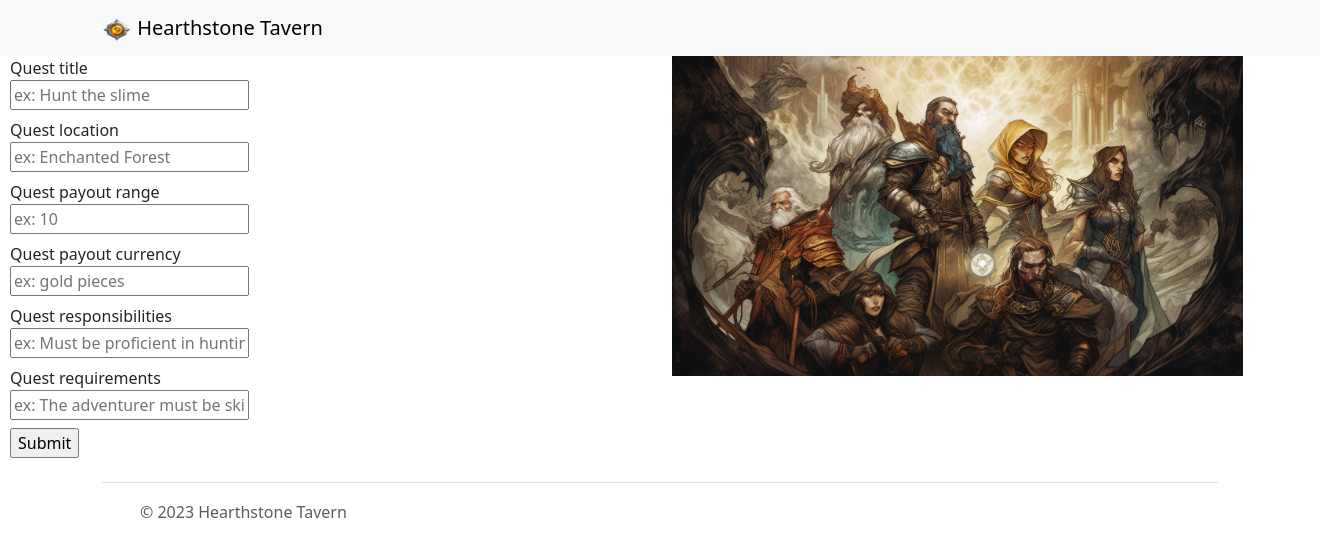
After one commit to ducanhvui123/project-career-website, a Flask app: template templates/quest_request.html in a window 1320 px wide. The commit adds this page. Shown: the top 557 px of the page. Run offline with Flask 3, Linux system fonts and the light colour scheme; the template is opened without the code that fills it, so the values that code supplies are empty.

Commit message:
project done

```diff
--- a/app.py
+++ b/app.py
@@ -1,5 +1,5 @@
 from flask import Flask, render_template, jsonify, request
-from database import load_jobs_from_db, load_job_from_db, add_application_to_db
+from database import load_jobs_from_db, load_job_from_db, add_application_to_db, add_new_quest_to_db
 
 app = Flask(__name__)
 app.config['STATIC_FOLDER'] = 'static'
@@ -36,6 +36,16 @@ def apply_to_job(id):
     # display data and acknowledgeemnt
     return render_template("application_submitted.html", application = data, job = job)
 
+@app.route("/quest/request", methods=['GET', 'POST'])
+def quest_request():
+    if request.method == 'POST':
+        # store form data into a dictionary
+        data = request.form
+        #store new data into the database
+        add_new_quest_to_db(data)
+        return render_template("quest_submitted.html", data = data)
+    else:
+        return render_template("quest_request.html")
 
 
 
--- a/templates/application_submitted.html
+++ b/templates/application_submitted.html
@@ -10,7 +10,7 @@
         <img style="margin-bottom: 30px;" id="banner" src="/static/banner2.jpeg" alt="tavern-banner">
         <h1>Hearthstone Tavern</h1>
 
-        <p style="text-align: center;">Your application for the role of <b>"{{ job['title']}}</b> at Hearthstone Tavern has been submitted, We will get back to you soon"</p>
+        <p style="text-align: center;">Your application for the role of <b>{{ job['title']}}</b> at Hearthstone Tavern has been submitted, We will get back to you soon</p>
         <b class="mb-0">Full Name</b>
         <div class="mb-2">{{application['full-name']}}</div>
 
--- /dev/null
+++ b/templates/quest_request.html
@@ -0,0 +1,49 @@
+<!DOCTYPE html>
+<html lang="en">
+<head>
+    <title>Quest request</title>
+    {% include 'bootstrap.html' %}
+</head>
+<body id="container">
+    {% include 'nav.html' %}
+    <div class="row">
+        <div class="col-md-6">
+            <form action="/quest/request" method="post">
+                <div class="mb-2">
+                    <label>Quest title</label><br>
+                    <input type="text" required name="title" placeholder="ex: Hunt the slime">
+                </div>
+
+                <div class="mb-2">
+                    <label>Quest location</label><br>
+                    <input type="text" required name="location" placeholder="ex: Enchanted Forest">
+                </div>
+
+                <div class="mb-2">
+                    <label>Quest payout range</label><br>
+                    <input type="text" required name="salary" placeholder="ex: 10">
+                </div>
+
+                <div class="mb-2">
+                    <label>Quest payout currency</label><br>
+                    <input type="text" required name="currency" placeholder="ex: gold pieces">
+                </div>
+
+                <div class="mb-2">
+                    <label>Quest responsibilities</label><br>
+                    <input type="text" required name="responsibilities" placeholder="ex: Must be proficient in hunting">
+                </div>
+
+                <div class="mb-2">
+                    <label>Quest requirements</label><br>
+                    <input type="text" required name="requirements" placeholder="ex: The adventurer must be skilled in both combat and magical arts, as they may encounter magical obstacles">
+                </div>
+                <input type="submit" name="Submit">
+            </form>
+        </div>
+        <div class="col-md-6">
+            <img src="../static/party.jpeg" alt="hero-party" style="height: 320px;">
+        </div>
+    </div>
+</body>
+    {% include 'footer.html' %}
--- a/templates/questpage.html
+++ b/templates/questpage.html
@@ -12,13 +12,13 @@
         <p class="lead mt-0 job-location" style="font-weight: bold;">{{ job['location'] }}</p>
         <h4>Requirements</h4>
         <ul>
-            {% for line in job['requirements'].split(".") %}
+            {% for line in job['requirements'].split("/n") %}
             <li>{{ line }}</li>
             {% endfor %}
         </ul>
         <h4>Responsibilities</h4>
         <ul>
-            {% for line in job['responsibilities'].split(".") %}
+            {% for line in job['responsibilities'].split("/n") %}
             <li>{{ line }}</li>
             {% endfor %}
         </ul>
```
Also changed, not shown: database.py (+13 -0 lines), templates/home.html (+7 -0 lines), templates/quest_submitted.html (added, +35 -0 lines).
